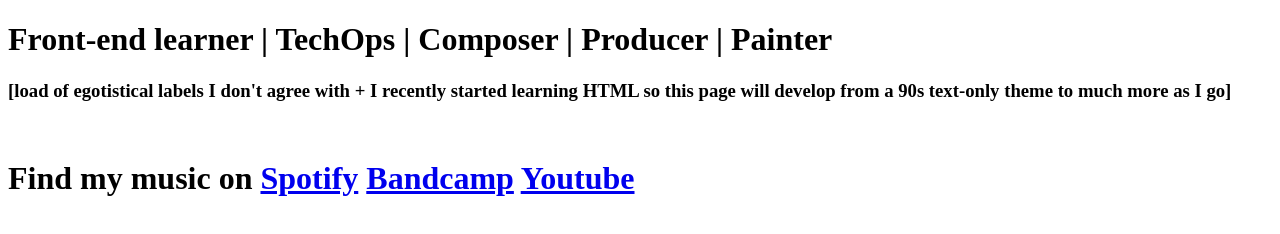
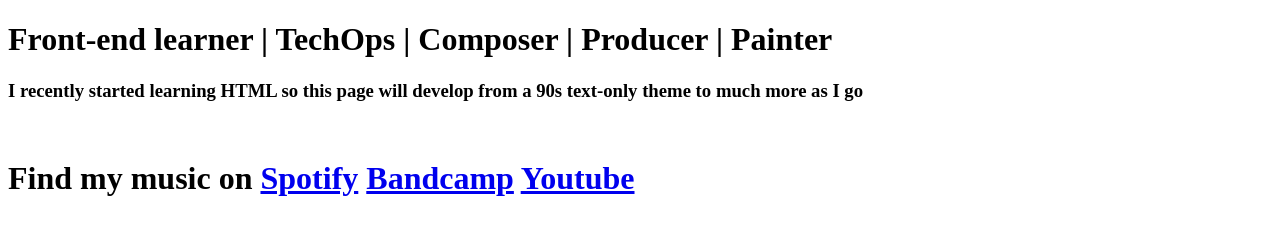
Before and after one commit to arinasingh/chad-website, a plain HTML site: page index.html in a window 1280 px wide. Drawn offline with Linux system fonts and the light colour scheme.

Commit message:
20junupdateindex.html

```diff
--- a/index.html
+++ b/index.html
@@ -6,7 +6,7 @@
 </head>
 <body>
     <h1>Front-end learner | TechOps | Composer | Producer | Painter</h1>
-    <h3>[load of egotistical labels I don't agree with + I recently started learning HTML so this page will develop from a 90s text-only theme to much more as I go]</h3>
+    <h3>I recently started learning HTML so this page will develop from a 90s text-only theme to much more as I go</h3>
     <br>
     <h1>Find my music on <a href="https://open.spotify.com/artist/3MxcOyUvtScd7ITtPlHkup?si=9hpvKe3PRUaSPBBfs3Mvxg">Spotify</a> <a href="https://arinasingh.bandcamp.com/">Bandcamp</a> <a href="https://www.youtube.com/channel/UCtlltQ0cD3rm-fykqddwBeA">Youtube</a></h1>
 </body>
```
